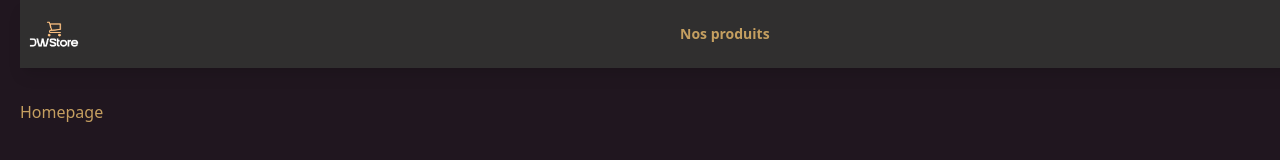
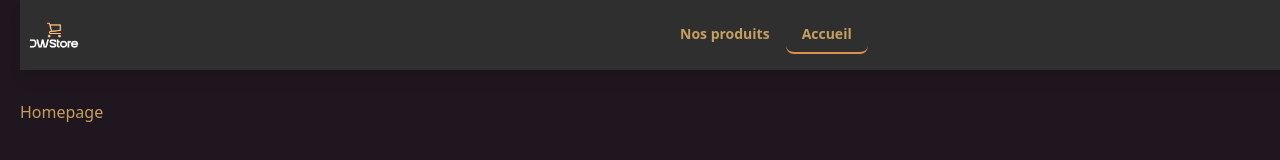
Before and after one commit to Kevin97231/20250116dw_store, a React (Vite) app: page / in a window 1280 px wide. Shown: the top 160 px of the page. Built offline with nearby package versions, Linux system fonts and the light colour scheme.

Commit message:
Ajout headerItem

```diff
--- /dev/null
+++ b/src/components/HeaderItem.jsx
@@ -0,0 +1,21 @@
+/* eslint-disable react/prop-types */
+import { Link, useLocation } from "react-router-dom";
+
+export const HeaderItem = ({ href, children }) => {
+  const { pathname } = useLocation();
+
+  console.log("pathname", pathname);
+
+  return (
+    <>
+      <Link
+        to={href}
+        className={`${
+          pathname === href && "border-b-2 border-primary font-bold"
+        }`}
+      >
+        {children}
+      </Link>
+    </>
+  );
+};
--- a/src/components/Navbar.jsx
+++ b/src/components/Navbar.jsx
@@ -1,4 +1,5 @@
 import { Link } from "react-router-dom";
+import { HeaderItem } from "./HeaderItem";
 
 export const Navbar = () => {
   return (
@@ -26,7 +27,10 @@ export const Navbar = () => {
       <div className="navbar-center hidden lg:flex">
         <ul className="menu menu-horizontal px-1 font-bold">
           <li>
-            <Link to={"/products"}>Nos produits</Link>
+            <HeaderItem href={"/products"}>Nos produits</HeaderItem>
+          </li>
+          <li>
+            <HeaderItem href={"/"}>Accueil</HeaderItem>
           </li>
         </ul>
       </div>
```
